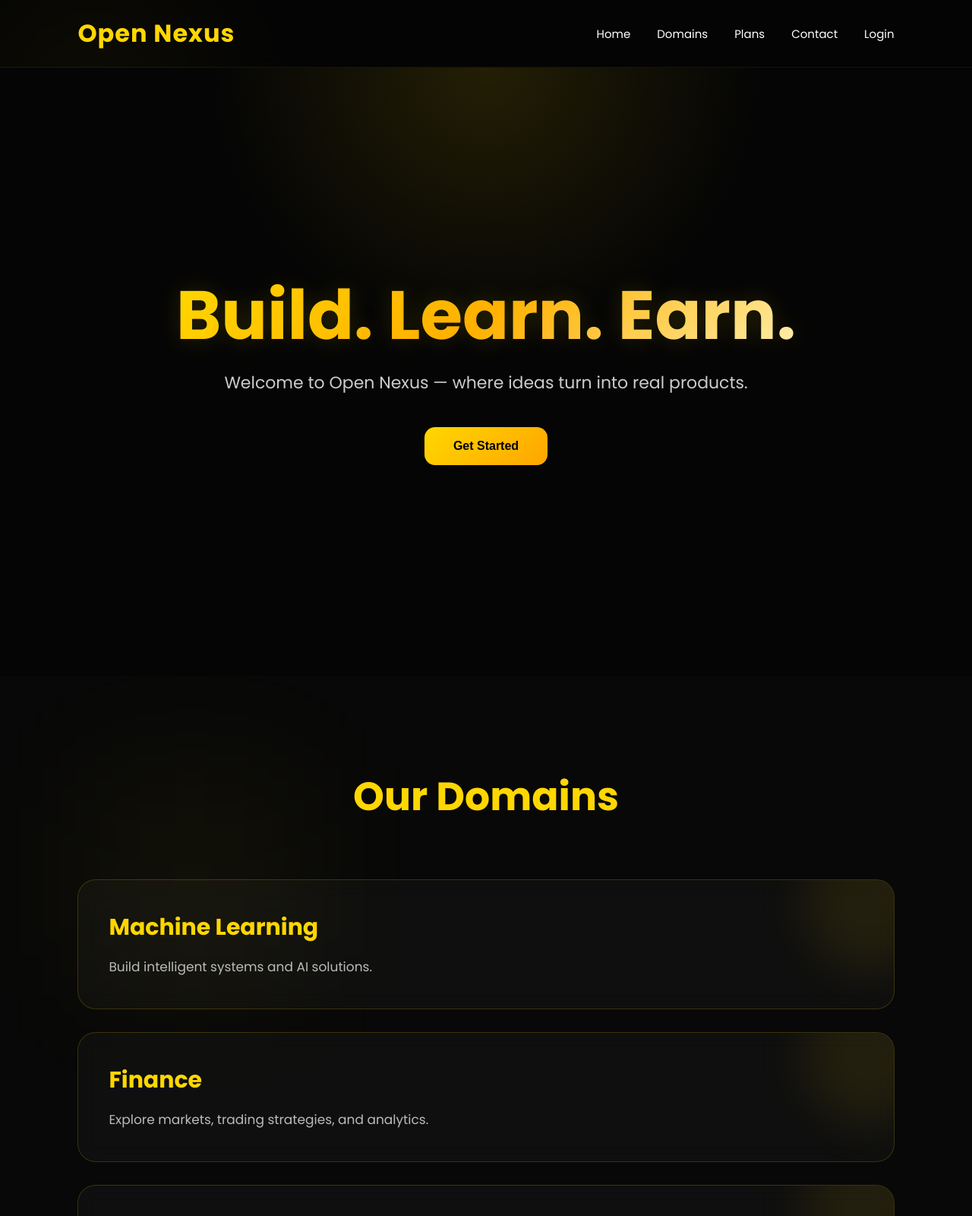
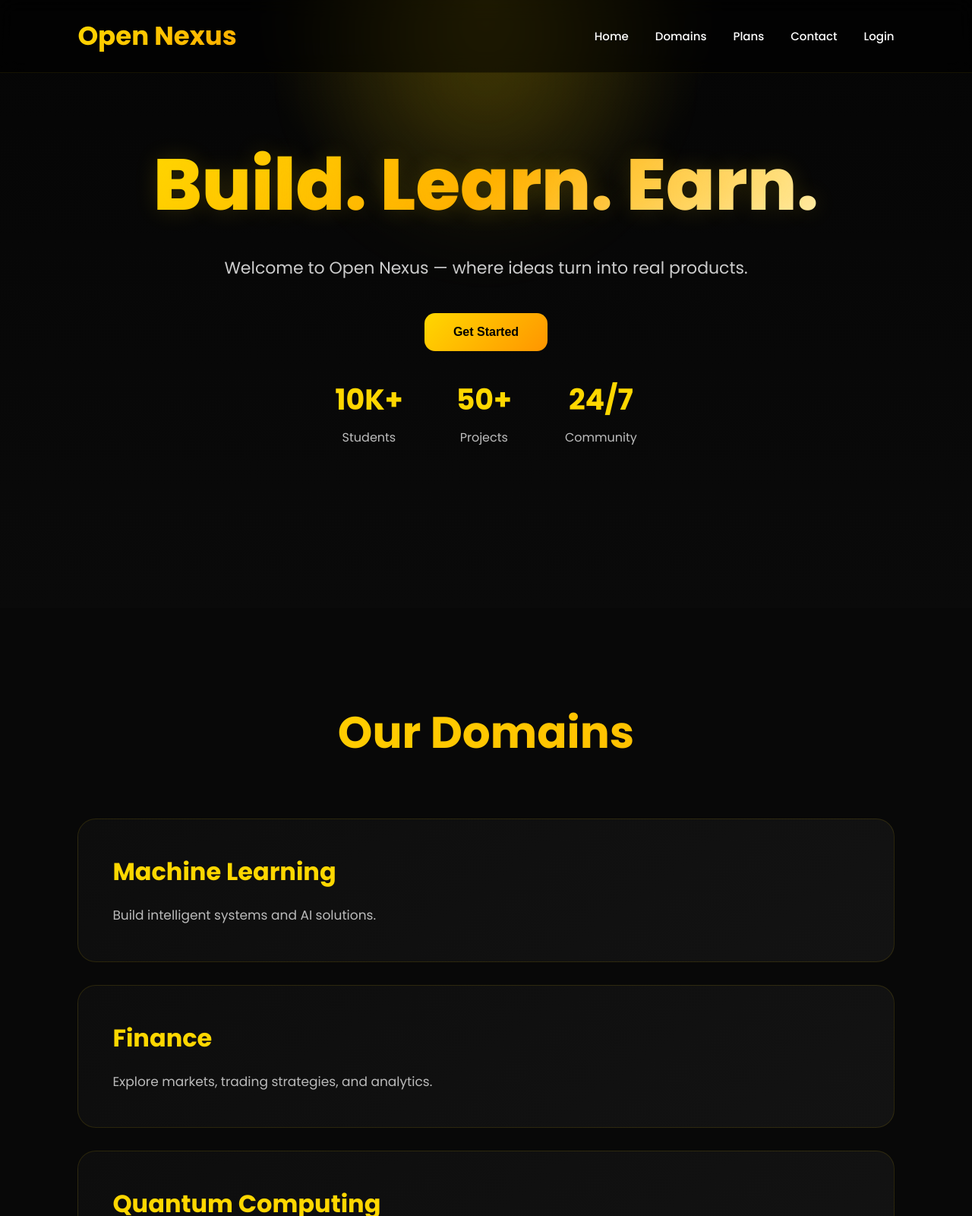
Before and after one commit to shivamforge/OPEN-NEXUS, a plain HTML site: page Frontend/index.html in a window 1280 px wide. Shown: the top 1600 px of the page at 76% size. Drawn offline with nearby package versions, Linux system fonts and the light colour scheme.

```diff
--- a/Backend/server.js
+++ b/Backend/server.js
@@ -19,7 +19,7 @@ const transporter = nodemailer.createTransport({
     }
 });
 app.post("/contact", async (req, res) => {
-    console.log("REQUEST RECEIVED");
+    console.log("REQUEST RECEIVED", Date.now());
     const { name, email, message } = req.body;
 
     try {
@@ -29,6 +29,7 @@ console.log("👉 USER EMAIL:", email);
         const { data, error } = await supabase
             .from("messages")
             .insert([{ name, email, message }]);
+            console.log("Inserted once");
 
         if (error) {
             console.error("❌ Supabase Error:", error);
--- a/Frontend/index.html
+++ b/Frontend/index.html
@@ -1,5 +1,6 @@
 <!DOCTYPE html>
 <html lang="en">
+
 <head>
     <meta charset="UTF-8">
     <meta name="viewport" content="width=device-width, initial-scale=1.0">
@@ -35,6 +36,22 @@
         <h1>Build. Learn. Earn.</h1>
         <p>Welcome to Open Nexus — where ideas turn into real products.</p>
         <button class="cta-button">Get Started</button>
+        <div class="stats">
+            <div>
+                <h3>10K+</h3>
+                <p>Students</p>
+            </div>
+
+            <div>
+                <h3>50+</h3>
+                <p>Projects</p>
+            </div>
+
+            <div>
+                <h3>24/7</h3>
+                <p>Community</p>
+            </div>
+        </div>
     </section>
 
     <!-- FEATURES -->
@@ -107,4 +124,5 @@
     <script src="script.js"></script>
 
 </body>
+
 </html>
--- a/Frontend/script.js
+++ b/Frontend/script.js
@@ -1,10 +1,5 @@
-console.log("JS CONNECTED 🚀");
-
-const contactsupabase = window.supabase.createClient(
-  "https://jfglptsrjlkedvneehbj.supabase.co",
-  "eyJhbGciOiJIUzI1NiIsInR5cCI6IkpXVCJ9.eyJpc3MiOiJzdXBhYmFzZSIsInJlZiI6ImpmZ2xwdHNyamxrZWR2bmVlaGJqIiwicm9sZSI6ImFub24iLCJpYXQiOjE3Nzc0Mzc0MjksImV4cCI6MjA5MzAxMzQyOX0.4c3OCZCAtkMem_IdoEnkdrlIxCtG-ZHAjRalTUNpgR0"
-);
-
+console.log("SCRIPT VERSION 2");
+alert("NEW SCRIPT LOADED");
 const form = document.getElementById("contactForm");
 
 form.addEventListener("submit", async (e) => {
@@ -23,20 +18,6 @@ form.addEventListener("submit", async (e) => {
     button.innerText = "Sending...";
 
     try {
-
-        // SAVE TO SUPABASE
-        const { error } = await contactsupabase
-        .from("messages")
-        .insert([{ name, email, message }]);
-
-        if (error) {
-            console.log("SUPABASE ERROR:", error);
-            alert("Database Error");
-            return;
-        }
-
-        console.log("✅ Saved to Supabase");
-
         // SEND TO BACKEND
         const res = await fetch("http://127.0.0.1:8000/contact", {
             method: "POST",
--- a/Frontend/style.css
+++ b/Frontend/style.css
@@ -1,5 +1,5 @@
 /* GOOGLE FONT */
-@import url('https://fonts.googleapis.com/css2?family=Poppins:wght@300;400;500;600;700&display=swap');
+@import url('https://fonts.googleapis.com/css2?family=Poppins:wght@300;400;500;600;700;800&display=swap');
 
 html{
     scroll-behavior:smooth;
@@ -16,102 +16,21 @@ body{
     background:#050505;
     color:white;
     overflow-x:hidden;
-
-    position:relative;
-}
-
-/* PREMIUM BACKGROUND GLOW */
-
-body::before{
-    content:"";
-
-    position:fixed;
-
-    width:500px;
-    height:500px;
-
-    background:
-    radial-gradient(circle,
-    rgba(255,215,0,0.12),
-    transparent 70%);
-
-    top:-150px;
-    left:-150px;
-
-    filter:blur(40px);
-
-    z-index:-1;
-
-    animation:floatGlow 8s ease-in-out infinite alternate;
-}
-
-body::after{
-    content:"";
-
-    position:fixed;
-
-    width:450px;
-    height:450px;
-
-    background:
-    radial-gradient(circle,
-    rgba(255,140,0,0.08),
-    transparent 70%);
-
-    bottom:-120px;
-    right:-120px;
-
-    filter:blur(50px);
-
-    z-index:-1;
-
-    animation:floatGlow2 10s ease-in-out infinite alternate;
-}
-
-@keyframes floatGlow{
-
-    from{
-        transform:
-        translateY(0px)
-        translateX(0px);
-    }
-
-    to{
-        transform:
-        translateY(40px)
-        translateX(30px);
-    }
-}
-
-@keyframes floatGlow2{
-
-    from{
-        transform:
-        translateY(0px)
-        translateX(0px);
-    }
-
-    to{
-        transform:
-        translateY(-30px)
-        translateX(-20px);
-    }
 }
 
 /* NAVBAR */
 
 header{
-    position:sticky;
+    position:fixed;
+    width:100%;
     top:0;
-
     z-index:1000;
 
-    backdrop-filter:blur(18px);
+    backdrop-filter:blur(12px);
 
-    background:rgba(5,5,5,0.65);
+    background:rgba(0,0,0,0.55);
 
-    border-bottom:
-    1px solid rgba(255,215,0,0.08);
+    border-bottom:1px solid rgba(255,215,0,0.08);
 }
 
 nav{
@@ -119,36 +38,34 @@ nav{
     justify-content:space-between;
     align-items:center;
 
-    padding:20px 8%;
+    padding:22px 8%;
 }
 
 .logo{
-    color:gold;
-
-    font-size:32px;
+    font-size:34px;
     font-weight:700;
 
-    letter-spacing:1px;
+    background:linear-gradient(135deg,#ffd700,#ffae00);
+
+    -webkit-background-clip:text;
+    -webkit-text-fill-color:transparent;
 }
 
 nav ul{
     list-style:none;
-
     display:flex;
-
     gap:35px;
 }
 
 nav a{
     text-decoration:none;
+    color:white;
+    font-size:15px;
+    font-weight:500;
 
-    color:white;
-
-    font-size:15px;
+    position:relative;
 
     transition:0.3s;
-
-    position:relative;
 }
 
 nav a:hover{
@@ -160,12 +77,11 @@ nav a::after{
 
     position:absolute;
 
+    left:0;
+    bottom:-6px;
+
     width:0%;
-
     height:2px;
-
-    left:0;
-    bottom:-5px;
 
     background:gold;
 
@@ -183,7 +99,6 @@ nav a:hover::after{
 
     display:flex;
     flex-direction:column;
-
     justify-content:center;
     align-items:center;
 
@@ -191,19 +106,24 @@ nav a:hover::after{
 
     padding:0 20px;
 
+    position:relative;
+    overflow:hidden;
+
     background:
     radial-gradient(circle at top,
-    rgba(255,215,0,0.12),
-    transparent 35%),
-    #050505;
+    rgba(255,215,0,0.18),
+    transparent 30%),
+
+    linear-gradient(
+    180deg,
+    #050505,
+    #0a0a0a
+    );
 }
 
 .hero h1{
-
-    font-size:90px;
-    font-weight:700;
-
-    line-height:1.1;
+    font-size:95px;
+    font-weight:800;
 
     margin-bottom:20px;
 
@@ -223,7 +143,6 @@ nav a:hover::after{
 }
 
 .hero p{
-
     font-size:22px;
 
     color:#cccccc;
@@ -238,24 +157,22 @@ nav a:hover::after{
 /* BUTTON */
 
 .cta-button{
-
     padding:16px 38px;
 
     border:none;
-
     border-radius:14px;
 
     background:
     linear-gradient(
     135deg,
-    gold,
-    orange
+    #ffd700,
+    #ff9500
     );
 
     color:black;
 
     font-size:16px;
-    font-weight:600;
+    font-weight:700;
 
     cursor:pointer;
 
@@ -263,59 +180,41 @@ nav a:hover::after{
 }
 
 .cta-button:hover{
-
     transform:
-    translateY(-4px)
-    scale(1.03);
+    translateY(-5px)
+    scale(1.04);
 
     box-shadow:
-    0 0 20px rgba(255,215,0,0.35),
-    0 0 40px rgba(255,215,0,0.15);
+    0 0 25px rgba(255,215,0,0.45),
+    0 0 60px rgba(255,215,0,0.12);
 }
 
-/* COMMON SECTION */
+/* COMMON SECTIONS */
 
 .features,
 .pricing,
 .contact{
-
-    position:relative;
-
     padding:120px 8%;
 }
 
 .features h2,
 .pricing h2,
 .contact h2{
-
     text-align:center;
 
-    font-size:52px;
-
-    color:gold;
+    font-size:58px;
 
     margin-bottom:70px;
-}
-
-/* SECTION GLOW */
-
-.features::before,
-.pricing::before,
-.contact::before{
-
-    content:"";
-
-    position:absolute;
-
-    width:300px;
-    height:300px;
 
     background:
-    rgba(255,215,0,0.04);
+    linear-gradient(
+    135deg,
+    #ffd700,
+    #ffb700
+    );
 
-    filter:blur(80px);
-
-    z-index:0;
+    -webkit-background-clip:text;
+    -webkit-text-fill-color:transparent;
 }
 
 /* FEATURES */
@@ -325,89 +224,53 @@ nav a:hover::after{
 }
 
 .feature-item{
+    background:
+    linear-gradient(
+    145deg,
+    #0d0d0d,
+    #131313
+    );
 
-    background:
-    rgba(255,255,255,0.03);
+    border:1px solid rgba(255,215,0,0.12);
 
-    backdrop-filter:blur(14px);
-
-    border:
-    1px solid rgba(255,215,0,0.18);
-
-    padding:40px;
+    padding:45px;
 
     border-radius:24px;
 
     margin-bottom:30px;
 
     transition:0.35s ease;
-
-    position:relative;
-
-    overflow:hidden;
-}
-
-.feature-item::before{
-
-    content:"";
-
-    position:absolute;
-
-    width:180px;
-    height:180px;
-
-    background:
-    rgba(255,215,0,0.08);
-
-    border-radius:50%;
-
-    top:-60px;
-    right:-60px;
-
-    filter:blur(30px);
 }
 
 .feature-item:hover{
+    transform:
+    translateY(-10px);
 
-    transform:
-    translateY(-10px)
-    scale(1.01);
-
-    border-color:
-    rgba(255,215,0,0.8);
+    border-color:gold;
 
     box-shadow:
-    0 0 35px rgba(255,215,0,0.12);
+    0 0 30px rgba(255,215,0,0.12);
 }
 
 .feature-item h3{
-
     color:gold;
 
-    font-size:30px;
+    font-size:32px;
 
-    margin-bottom:15px;
-
-    position:relative;
-    z-index:2;
+    margin-bottom:18px;
 }
 
 .feature-item p{
-
     color:#bbbbbb;
 
+    line-height:1.8;
+
     font-size:17px;
-
-    line-height:1.7;
-
-    position:relative;
-    z-index:2;
 }
 
 /* PRICING */
 
 .pricing{
-
     display:grid;
 
     grid-template-columns:
@@ -421,51 +284,48 @@ nav a:hover::after{
 }
 
 .pricing-plan{
+    background:
+    linear-gradient(
+    145deg,
+    #0c0c0c,
+    #141414
+    );
 
-    background:
-    rgba(255,255,255,0.03);
-
-    backdrop-filter:blur(12px);
-
-    border:
-    1px solid rgba(255,215,0,0.15);
-
-    padding:55px 30px;
+    border:1px solid rgba(255,215,0,0.1);
 
     border-radius:24px;
 
+    padding:55px 35px;
+
     text-align:center;
 
-    transition:0.35s ease;
+    transition:0.35s;
 }
 
 .pricing-plan:hover{
-
     transform:
-    translateY(-10px);
+    translateY(-12px);
 
     border-color:gold;
 
     box-shadow:
-    0 0 30px rgba(255,215,0,0.14);
+    0 0 35px rgba(255,215,0,0.12);
 }
 
 .pricing-plan h3{
+    font-size:34px;
 
     color:gold;
 
-    font-size:34px;
-
-    margin-bottom:15px;
+    margin-bottom:18px;
 }
 
 .pricing-plan p{
+    color:#d6d6d6;
 
-    color:#d8d8d8;
+    font-size:22px;
 
-    font-size:20px;
-
-    margin-bottom:25px;
+    margin-bottom:28px;
 }
 
 /* CONTACT */
@@ -475,44 +335,35 @@ nav a:hover::after{
 }
 
 form{
-
-    max-width:700px;
-
+    max-width:750px;
     margin:auto;
 }
 
 input,
 textarea{
-
     width:100%;
 
-    padding:18px 20px;
+    padding:20px 22px;
 
-    margin-bottom:20px;
+    margin-bottom:22px;
 
-    border:none;
-    outline:none;
+    background:#121212;
+
+    border:1px solid rgba(255,215,0,0.12);
 
     border-radius:16px;
 
-    background:
-    rgba(255,255,255,0.03);
-
-    backdrop-filter:blur(10px);
-
     color:white;
 
+    outline:none;
+
     font-size:16px;
-
-    border:
-    1px solid rgba(255,215,0,0.12);
 
     transition:0.3s;
 }
 
 input:focus,
 textarea:focus{
-
     border-color:gold;
 
     box-shadow:
@@ -520,26 +371,22 @@ textarea:focus{
 }
 
 textarea{
-
     min-height:180px;
-
     resize:none;
 }
 
 /* FOOTER */
 
 footer{
-
     text-align:center;
 
     padding:35px;
 
     background:black;
 
-    color:#999;
+    color:#888;
 
-    border-top:
-    1px solid rgba(255,215,0,0.08);
+    border-top:1px solid rgba(255,215,0,0.08);
 }
 
 /* RESPONSIVE */
@@ -547,23 +394,18 @@ footer{
 @media(max-width:768px){
 
     nav{
-
         flex-direction:column;
-
-        gap:20px;
+        gap:18px;
     }
 
     nav ul{
-
-        gap:15px;
-
         flex-wrap:wrap;
-
         justify-content:center;
+        gap:18px;
     }
 
     .hero h1{
-        font-size:54px;
+        font-size:58px;
     }
 
     .hero p{
@@ -573,11 +415,68 @@ footer{
     .features h2,
     .pricing h2,
     .contact h2{
-        font-size:38px;
+        font-size:42px;
     }
 
     .feature-item,
     .pricing-plan{
-        padding:30px;
+        padding:35px;
     }
 }
+.stats{
+    display:flex;
+    gap:70px;
+
+    margin-top:35px;
+
+    justify-content:center;
+    align-items:center;
+
+    flex-wrap:wrap;
+}
+
+.stats div{
+    text-align:center;
+}
+
+.stats h3{
+    font-size:38px;
+
+    color:gold;
+
+    margin-bottom:8px;
+}
+
+.stats p{
+    font-size:16px;
+
+    color:#bdbdbd;
+}
+.hero::before{
+    content:"";
+
+    position:absolute;
+
+    width:500px;
+    height:500px;
+
+    background:radial-gradient(
+        circle,
+        rgba(255,215,0,0.12),
+        transparent 70%
+    );
+
+    top:-150px;
+    left:50%;
+
+    transform:translateX(-50%);
+
+    filter:blur(40px);
+
+    z-index:0;
+}
+
+.hero *{
+    position:relative;
+    z-index:1;
+}
```
Also changed, not shown: 1 other file. Lines whose indentation alone changed are shown as unchanged.
